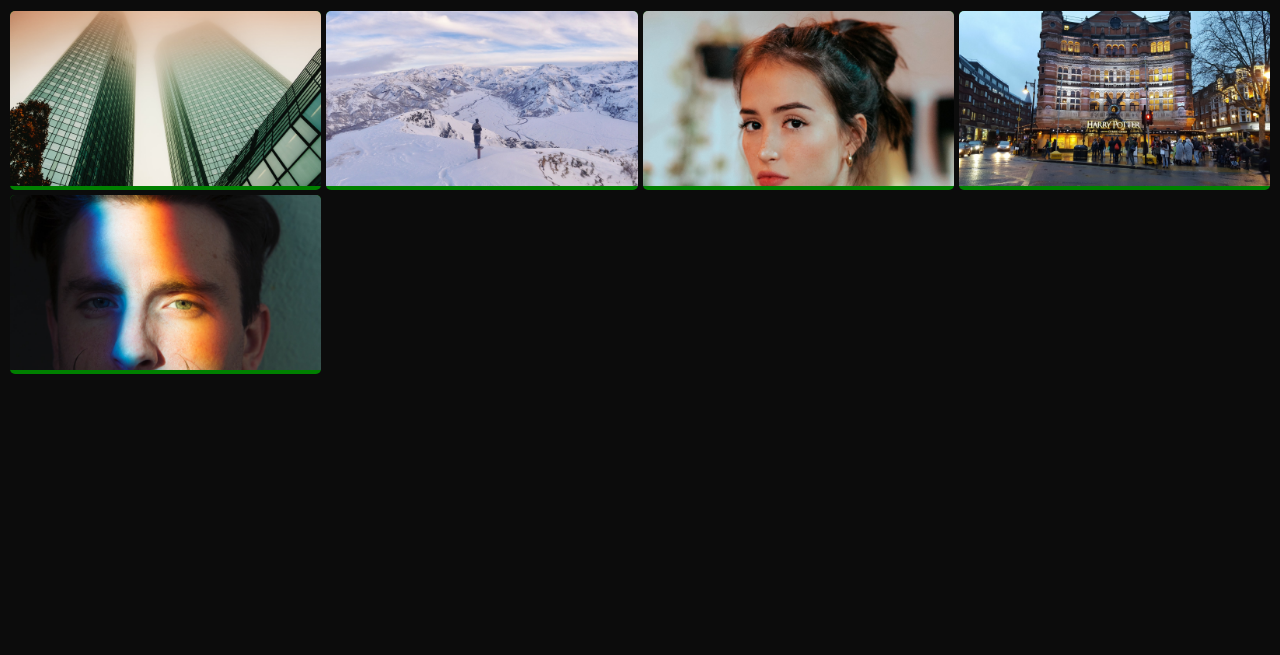
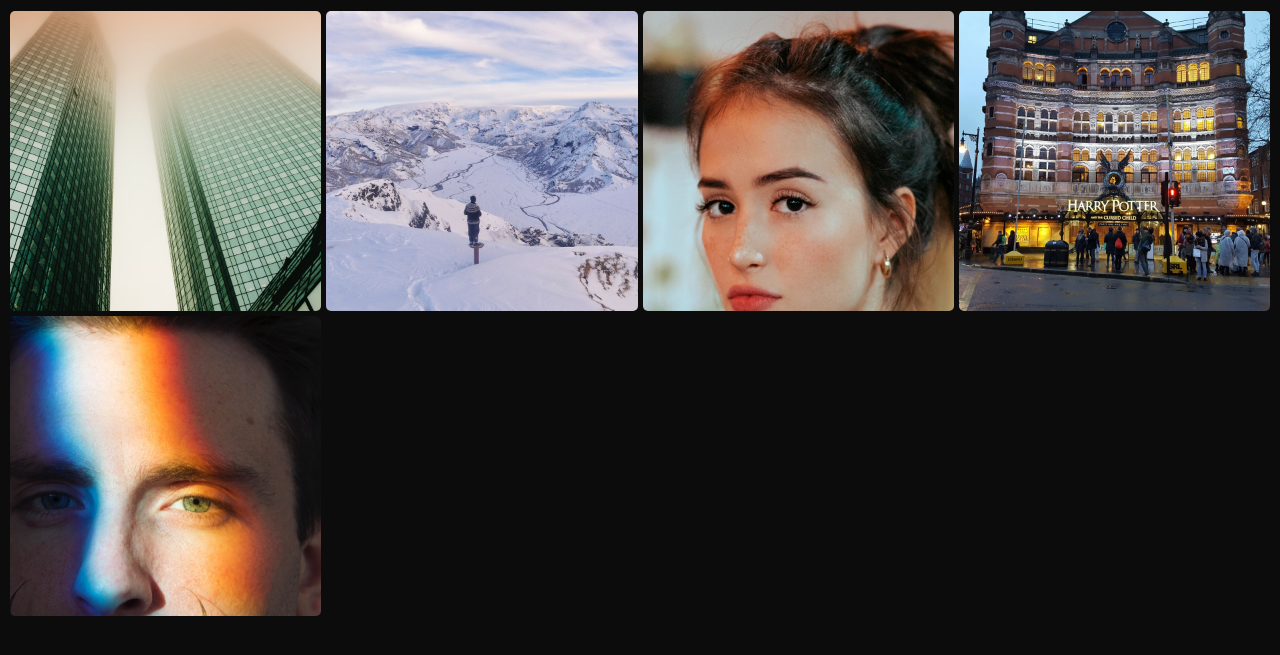
Before and after one commit to robertvari/Django-Core-1, a Django app: page / in a window 1280 px wide. Shown: the part 39-694 px from the top of the page. Run offline with Django 3.2, Linux system fonts and the light colour scheme; data comes from the database, SQL or seed files in the repository.

Commit message:
Image grid final

```diff
--- a/static/css/images.css
+++ b/static/css/images.css
@@ -2,12 +2,6 @@
     display: grid;
     grid-gap: 5px;
     grid-template-columns: repeat(auto-fill, minmax(300px, 1fr));
-}
-
-.thumbnail_container{
-    background-color: green;
-    border-radius: 5px;
-    overflow: hidden;
 }
 
 
@@ -20,9 +14,19 @@
     opacity: 0;
 }
 
-.thumbnail_container:hover .title_conainer{
+.photo_box:hover .title_conainer{
     opacity: 1;
     transition: 0.5s;
+}
+
+.photo_box{
+    width:100%;
+    height: 300px;
+    border-radius: 5px;
+
+    background-position: center;
+    background-size: cover;
+    background-repeat: no-repeat;
 }
 
 .title{
--- a/templates/_image_grid.html
+++ b/templates/_image_grid.html
@@ -1,13 +1,15 @@
 <div class="image_grid">
 
     {% for photo in photos %}
-        <a href='{% url "photo_details" photo_id=photo.pk %}' class="thumbnail_container">
+        <a href='{% url "photo_details" photo_id=photo.pk %}'>
 
-            <div class="title_conainer">
-                <div class="title">{{photo.name}}</div>
+            <div class="photo_box" style="background-image: url( {{photo.image.url}} );">
+
+                <div class="title_conainer">
+                    <div class="title">{{photo.name}}</div>
+                </div>
+
             </div>
-
-            <img src="{{photo.image.url}}" alt="" class="image_thumbnail">
         </a>
     {% endfor %}
 
```
